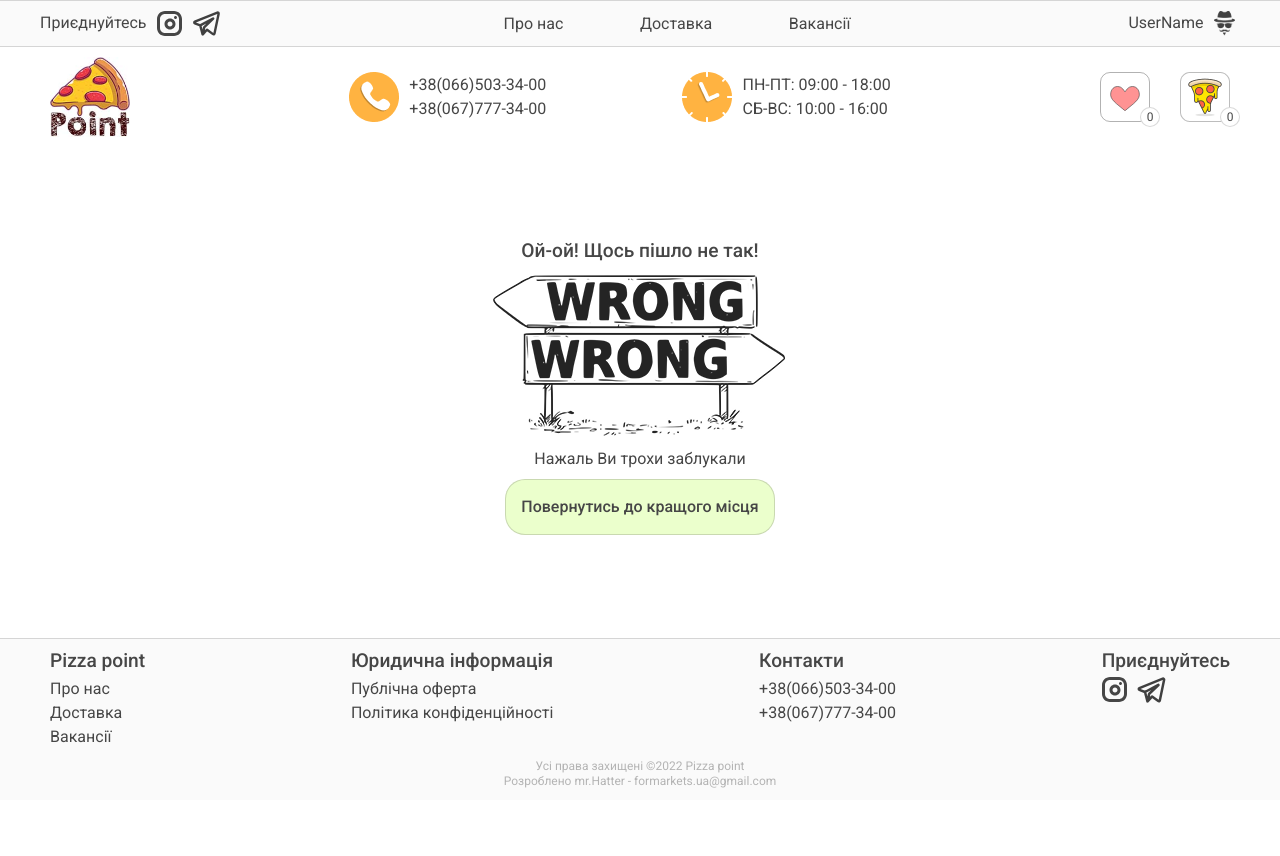
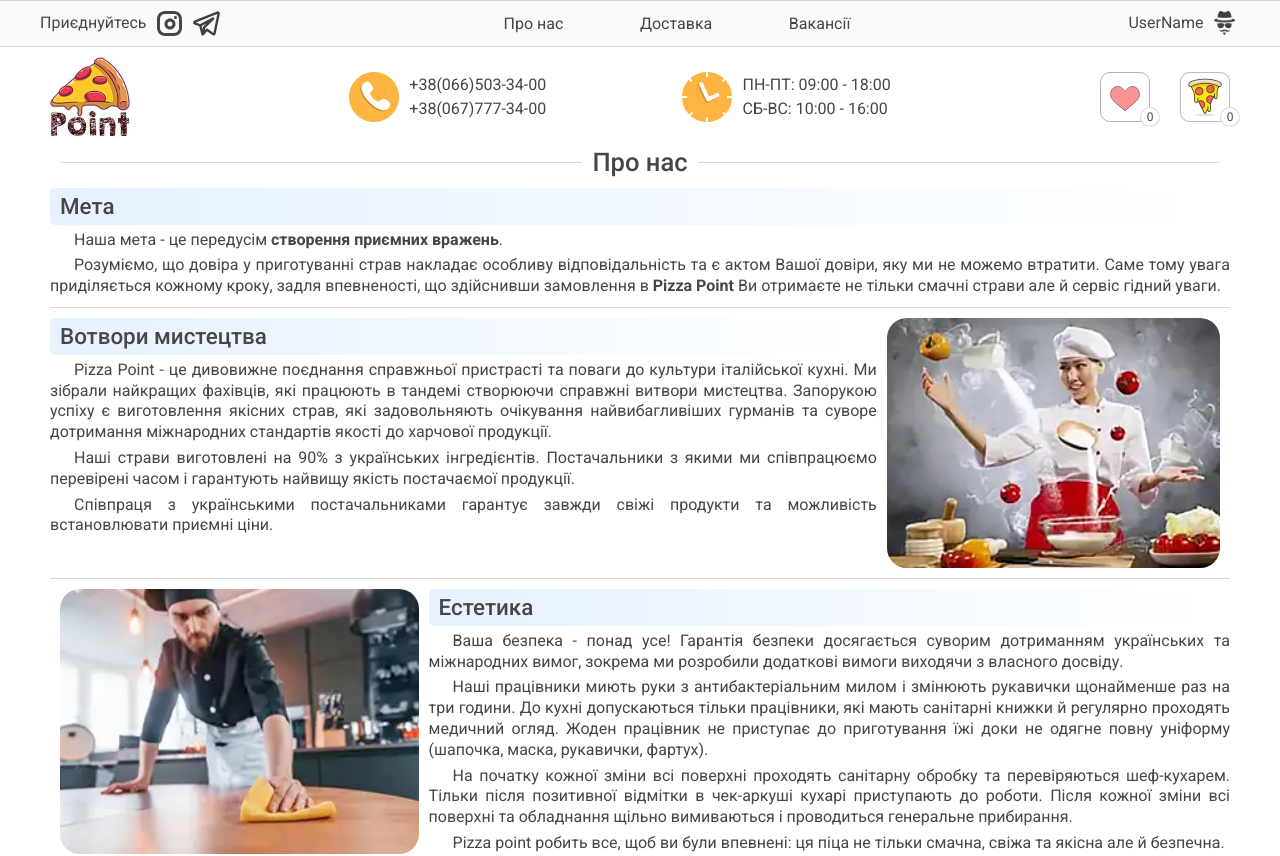
Before and after one commit to HatterJS/pizza_point, a React (Create React App) app: page /common/about in a window 1280 px wide. Shown: the top 856 px of the page. Before the commit the page ends 800 px from the top, so only its background shows below. Built offline with nearby package versions, Linux system fonts and the light colour scheme; no server answers.

Commit message:
fix bug with header routes

```diff
--- a/src/App.jsx
+++ b/src/App.jsx
@@ -79,7 +79,7 @@ function App() {
           element={<Order localFavorites={localFavorites} setLocalFavorites={setLocalFavorites} />}
         />
         <Route path="/user/*" element={<UserPage />} />
-        <Route path="/common" element={<Common />} />
+        <Route path="/common/:type" element={<Common />} />
         <Route path="*" element={<NotFound />} />
       </Routes>
       {showFavorite && (
--- a/src/components/Header/index.jsx
+++ b/src/components/Header/index.jsx
@@ -14,13 +14,13 @@ function Header() {
           {telegramSvg}
         </div>
         <ul className="header__about">
-          <Link to={'/common'} state={{ type: 'about' }}>
+          <Link to={'/common/about'}>
             <li>Про нас</li>
           </Link>
-          <Link to={'/common'} state={{ type: 'delivery' }}>
+          <Link to={'/common/delivery'}>
             <li>Доставка</li>
           </Link>
-          <Link to={'/common'} state={{ type: 'vacancy' }}>
+          <Link to={'/common/vacancy'}>
             <li>Вакансії</li>
           </Link>
         </ul>
--- a/src/pages/Common/index.jsx
+++ b/src/pages/Common/index.jsx
@@ -1,5 +1,5 @@
 import React from 'react';
-import { Link, useLocation } from 'react-router-dom';
+import { Link, useParams } from 'react-router-dom';
 
 import About from './components/About';
 import Delivery from './components/Delivery';
@@ -8,16 +8,16 @@ import Vacancies from './components/Vacancies';
 import './index.css';
 
 function Common({ setShowFavorite }) {
-  //get link state
-  const contentType = useLocation().state;
+  //get link params
+  const params = useParams();
 
   function defineContent() {
-    if (contentType) {
-      if (contentType.type === 'about') {
+    if (params) {
+      if (params.type === 'about') {
         return <About />;
-      } else if (contentType.type === 'delivery') {
+      } else if (params.type === 'delivery') {
         return <Delivery />;
-      } else {
+      } else if (params.type === 'vacancy') {
         return <Vacancies />;
       }
     } else {
```
